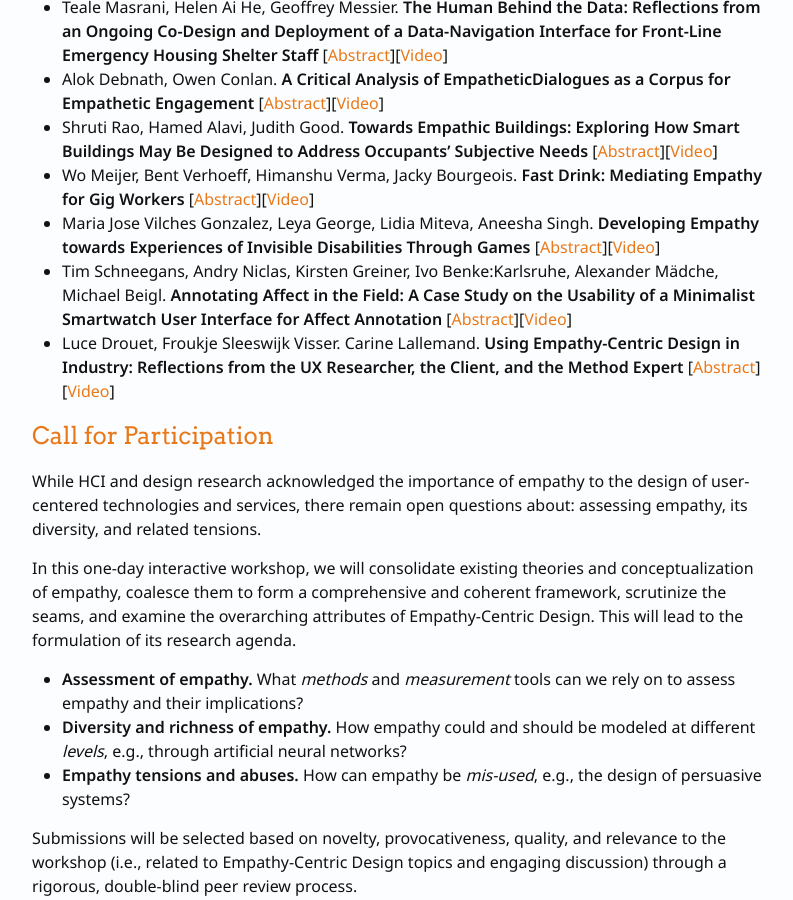
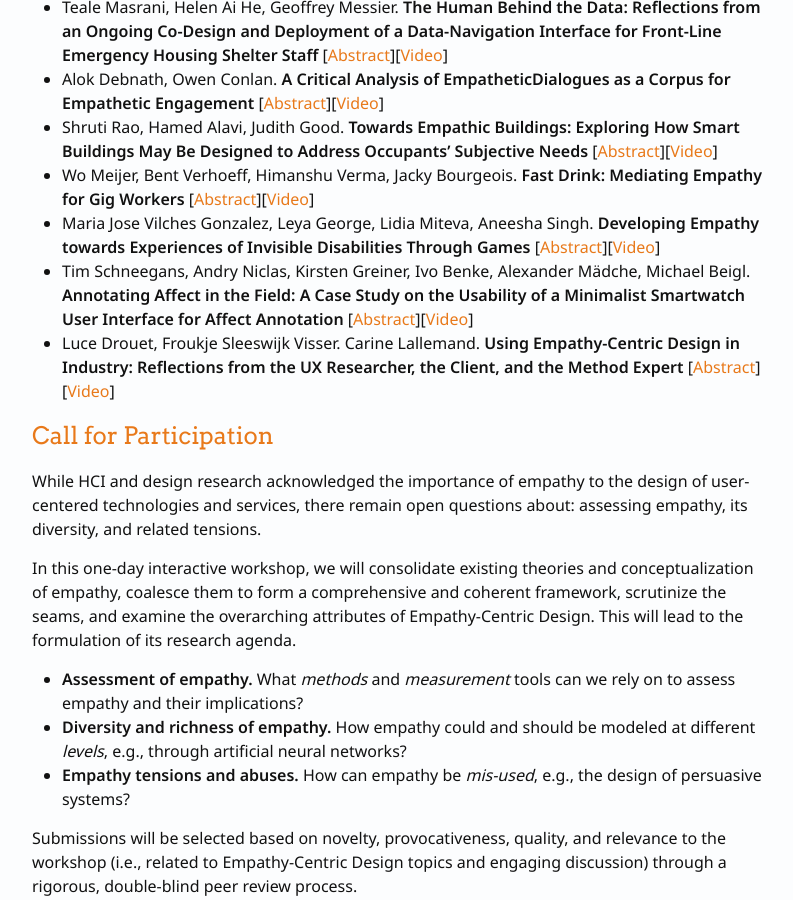
Before and after one commit to empathiCH/empathiCH.github.io, a Jekyll site: the page built from 1-cfp.md, in a window 1280 px wide and 900 px high, scrolled down 364 px. Shown: the whole window, without its empty margins (238-1031 px from the left). Built offline with Jekyll 4.4.1, drawn with Linux system fonts in a browser that asks for light colours.

Commit message:
fixed accidental inclusion of city

```diff
--- a/1-cfp.md
+++ b/1-cfp.md
@@ -40,7 +40,7 @@ nav: true
 - {:.paper} Maria Jose Vilches Gonzalez, Leya George, Lidia Miteva, Aneesha Singh. **Developing Empathy towards Experiences of Invisible Disabilities Through Games** [[Abstract](#)][[Video](https://www.youtube.com/watch?v=yO_0ysfV1Xo&ab_channel=leyaegg)]
     <p class="abstract">Hidden or invisible disabilities are invisible to the onlooker and can be physical, mental, or neurological conditions that limit a person’s movements, senses or activities. As a result, they can lead to misunderstandings, false perceptions, and judgments. Developing an understanding of the conditions and the limitations they impose on people who have these conditions might help to develop empathy and reduce stigma and misunderstanding. We investigate the use of games for this purpose. This paper reports a first qualitative survey study with 56 participants about their experiences of interacting with a paper prototype of a game about living with chronic fatigue syndrome (CFS) and then answering questions regarding their perceptions of the game with respect to their own experiences. The study aimed to understand if we can unify the design of games for barriers faced by people with invisible disabilities. The prototype was redesigned based on the findings of the first study. Study 2 involved a playtesting session with 8 participants who did not have invisible disabilities engaging with the digital prototype. Their empathy quotient was measured before and after playing. While the study's results did not yield any statistically significant findings, they do offer some evidence that playing computer games can be a useful way to increase empathy towards people with invisible disabilities and provide design considerations for such games.</p>
 
-- {:.paper} Tim Schneegans, Andry Niclas, Kirsten Greiner, Ivo Benke:Karlsruhe, Alexander Mädche, Michael Beigl. **Annotating Affect in the Field: A Case Study on the Usability of a Minimalist Smartwatch User Interface for Affect Annotation** [[Abstract](#)][[Video](https://youtu.be/5zzEjdW2GGM)]
+- {:.paper} Tim Schneegans, Andry Niclas, Kirsten Greiner, Ivo Benke, Alexander Mädche, Michael Beigl. **Annotating Affect in the Field: A Case Study on the Usability of a Minimalist Smartwatch User Interface for Affect Annotation** [[Abstract](#)][[Video](https://youtu.be/5zzEjdW2GGM)]
     <p class="abstract">Successful empathetic interaction requires an accurate understanding of the interaction partner's affect dynamics. Self-reported annotations provide a way to better understand affect and empathy in real-life; however, the necessary user interactions for collecting such data must be designed to be as unobtrusive as possible. To address this challenge, we explore the potential of a smartwatch annotation application for affect that aims to minimize user interaction effort while maximizing usability. In a field study conducted as part of a student career fair (N=9), we evaluated the feasibility and usability of our app. Participants reported high usability scores and our data collection successfully captured self-reported affect labels at a high temporal resolution. Our work contributes to the challenge of providing minimal obtrusive applications for the collection of self-reported labels of affective states.</p>
 
 - {:.paper} Luce Drouet, Froukje Sleeswijk Visser. Carine Lallemand. **Using Empathy-Centric Design in Industry: Reflections from the UX Researcher, the Client, and the Method Expert** [[Abstract](#)][[Video](https://youtu.be/6O9VjI3xAZA)]
```
